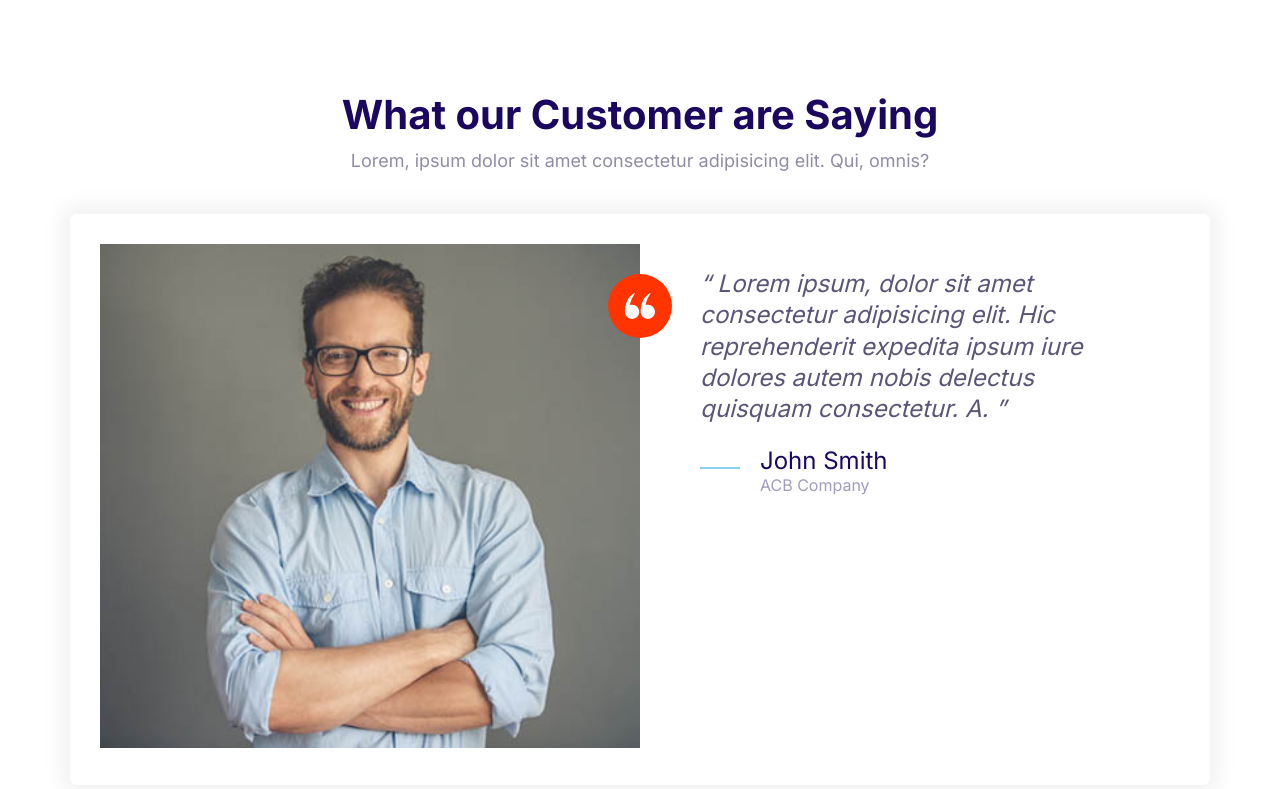
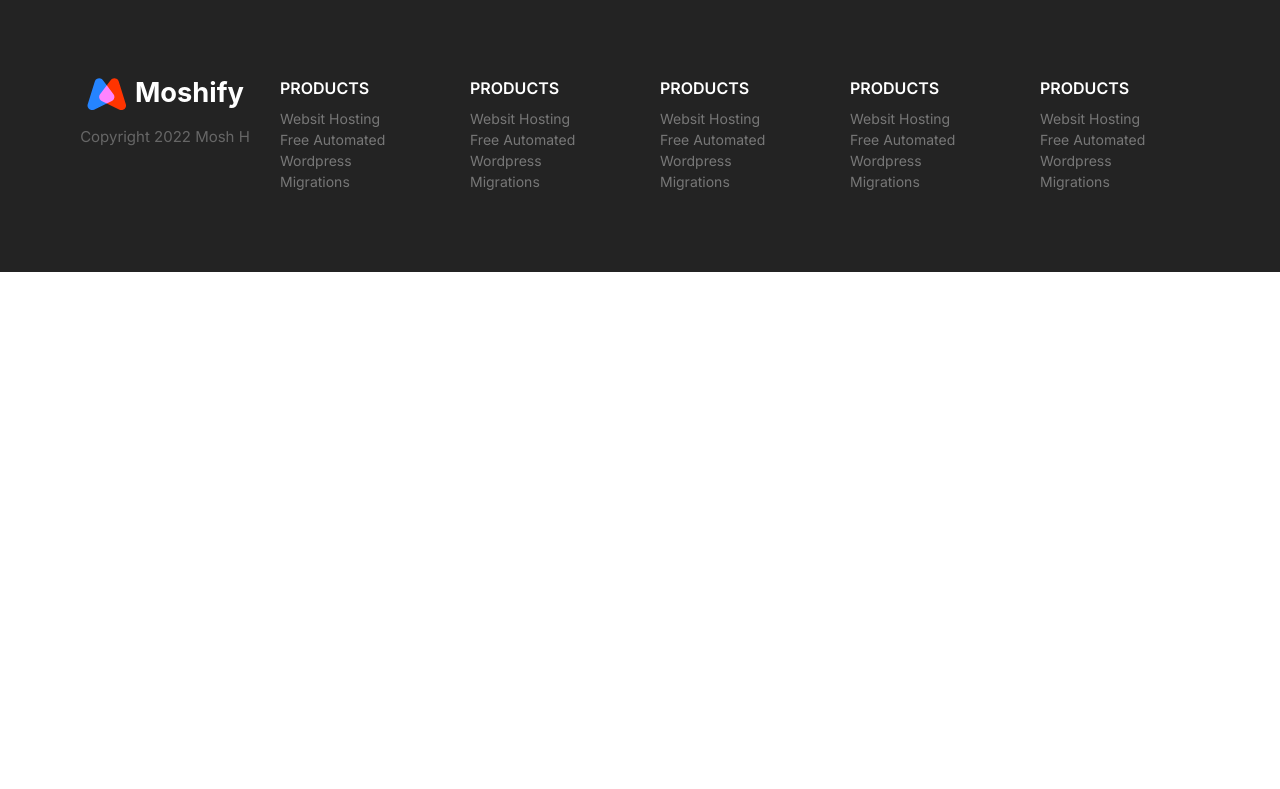
Before and after one commit to annie20/moshify, a plain HTML site: page index.html in a window 1280 px wide. Drawn offline with Linux system fonts and the light colour scheme.

Commit message:
Build the footer.

```diff
--- a/css/styles.css
+++ b/css/styles.css
@@ -815,3 +815,83 @@ a {
     max-width: 700px;
   }
 }
+
+/* Footer */
+.footer {
+  background-color: #232323;
+}
+
+.footer a {
+  color: #777;
+  transition: color 0.3s;
+}
+
+.footer a:hover {
+  color: white;
+}
+
+.footer__section {
+  padding: 2rem;
+  border: 1px solid #393939;
+}
+
+.footer__section .list {
+  margin: 0;
+}
+
+.footer__heading {
+  text-transform: uppercase;
+  font-weight: 600;
+}
+
+.footer__brand {
+  margin-top: 5rem;
+  text-align: center;
+}
+
+.footer__brand img {
+  width: 100%;
+  max-width: 230px;
+}
+
+.footer__copyright {
+  font-size: 2.1rem;
+  color: white;
+  opacity: 0.3;
+}
+
+@media screen and (min-width: 768px) {
+  .footer__section .list {
+    font-size: 1.4rem;
+  }
+
+  .footer__sections {
+    grid-template-columns: repeat(auto-fit, minmax(10rem, 1fr));
+  }
+
+  .footer .collapsible__chevron {
+    display: none;
+  }
+
+  .footer .collapsible__content {
+    opacity: 1;
+    max-height: 100%;
+  }
+
+  .footer__brand {
+    order: -1;
+    margin-top: 1rem;
+  }
+
+  .footer__copyright {
+    font-size: 1.5rem;
+  }
+
+  .footer__section {
+    border: 0;
+  }
+
+  .footer__heading {
+    font-size: 1.6rem;
+  }
+}
--- a/index.html
+++ b/index.html
@@ -15,51 +15,89 @@
     <link rel="stylesheet" href="css/styles.css" />
   </head>
   <body>
-    <section class="block">
-      <header class="block__header">
-        <h2>What our Customer are Saying</h2>
-        <p>
-          Lorem, ipsum dolor sit amet consectetur adipisicing elit. Qui, omnis?
-        </p>
+    <footer class="block block--dark footer">
+      <div class="container grid footer__sections">
+        <section class="collapsible collapsible--expanded footer__section">
+          <header class="collapsible__header">
+            <h2 class="collapsible__heading footer__heading">PRODUCTS</h2>
+            <svg class="icon icon--white collapsible__chevron">
+              <use xlink:href="images/sprite.svg#chevron"></use>
+            </svg>
           </header>
-      <div class="container">
-        <div class="card testimonial">
-          <div class="grid grid--1X2">
-            <div class="testimonial__image">
-              <img
-                src="images/testimonial.jpg"
-                alt="A happy, sliming customer"
-              />
-              <span class="icon-container icon-container--accent">
-                <svg class="icon icon--white icon--small">
-                  <use xlink:href="images/sprite.svg#quotes"></use>
+          <div class="collapsible__content">
+            <ul class="list">
+              <li><a href="#">Websit Hosting</a></li>
+              <li><a href="#">Free Automated Wordpress</a></li>
+              <li><a href="#">Migrations</a></li>
+            </ul>
+          </div>
+        </section>
+        <section class="collapsible footer__section">
+          <header class="collapsible__header">
+            <h2 class="collapsible__heading footer__heading">PRODUCTS</h2>
+            <svg class="icon icon--white collapsible__chevron">
+              <use xlink:href="images/sprite.svg#chevron"></use>
             </svg>
-              </span>
+          </header>
+          <div class="collapsible__content">
+            <ul class="list">
+              <li><a href="#">Websit Hosting</a></li>
+              <li><a href="#">Free Automated Wordpress</a></li>
+              <li><a href="#">Migrations</a></li>
+            </ul>
           </div>
-            <blockquote class="quote">
-              <p class="quote__text">
-                Lorem ipsum, dolor sit amet consectetur adipisicing elit. Hic
-                reprehenderit expedita ipsum iure dolores autem nobis delectus
-                quisquam consectetur. A.
-              </p>
-              <footer>
-                <div class="media">
-                  <div class="media__image">
-                    <svg class="icon icon--primary quote__line">
-                      <use xlink:href="images/sprite.svg#line"></use>
+        </section>
+        <section class="collapsible footer__section">
+          <header class="collapsible__header">
+            <h2 class="collapsible__heading footer__heading">PRODUCTS</h2>
+            <svg class="icon icon--white collapsible__chevron">
+              <use xlink:href="images/sprite.svg#chevron"></use>
             </svg>
+          </header>
+          <div class="collapsible__content">
+            <ul class="list">
+              <li><a href="#">Websit Hosting</a></li>
+              <li><a href="#">Free Automated Wordpress</a></li>
+              <li><a href="#">Migrations</a></li>
+            </ul>
           </div>
-                  <div class="media__body">
-                    <h3 class="media__title quote__author">John Smith</h3>
-                    <p class="quote__organization">ACB Company</p>
+        </section>
+        <section class="collapsible footer__section">
+          <header class="collapsible__header">
+            <h2 class="collapsible__heading footer__heading">PRODUCTS</h2>
+            <svg class="icon icon--white collapsible__chevron">
+              <use xlink:href="images/sprite.svg#chevron"></use>
+            </svg>
+          </header>
+          <div class="collapsible__content">
+            <ul class="list">
+              <li><a href="#">Websit Hosting</a></li>
+              <li><a href="#">Free Automated Wordpress</a></li>
+              <li><a href="#">Migrations</a></li>
+            </ul>
           </div>
+        </section>
+        <section class="collapsible footer__section">
+          <header class="collapsible__header">
+            <h2 class="collapsible__heading footer__heading">PRODUCTS</h2>
+            <svg class="icon icon--white collapsible__chevron">
+              <use xlink:href="images/sprite.svg#chevron"></use>
+            </svg>
+          </header>
+          <div class="collapsible__content">
+            <ul class="list">
+              <li><a href="#">Websit Hosting</a></li>
+              <li><a href="#">Free Automated Wordpress</a></li>
+              <li><a href="#">Migrations</a></li>
+            </ul>
+          </div>
+        </section>
+        <section class="footer__brand">
+          <img src="images/logo.svg" alt="" />
+          <p class="footer__copyright">Copyright 2022 Mosh H</p>
+        </section>
       </div>
     </footer>
-            </blockquote>
-          </div>
-        </div>
-      </div>
-    </section>
 
     <script src="js/main.js"></script>
   </body>
```
Also changed, not shown: components/footer.html (added, +83 -0 lines). Lines whose indentation alone changed are shown as unchanged.
